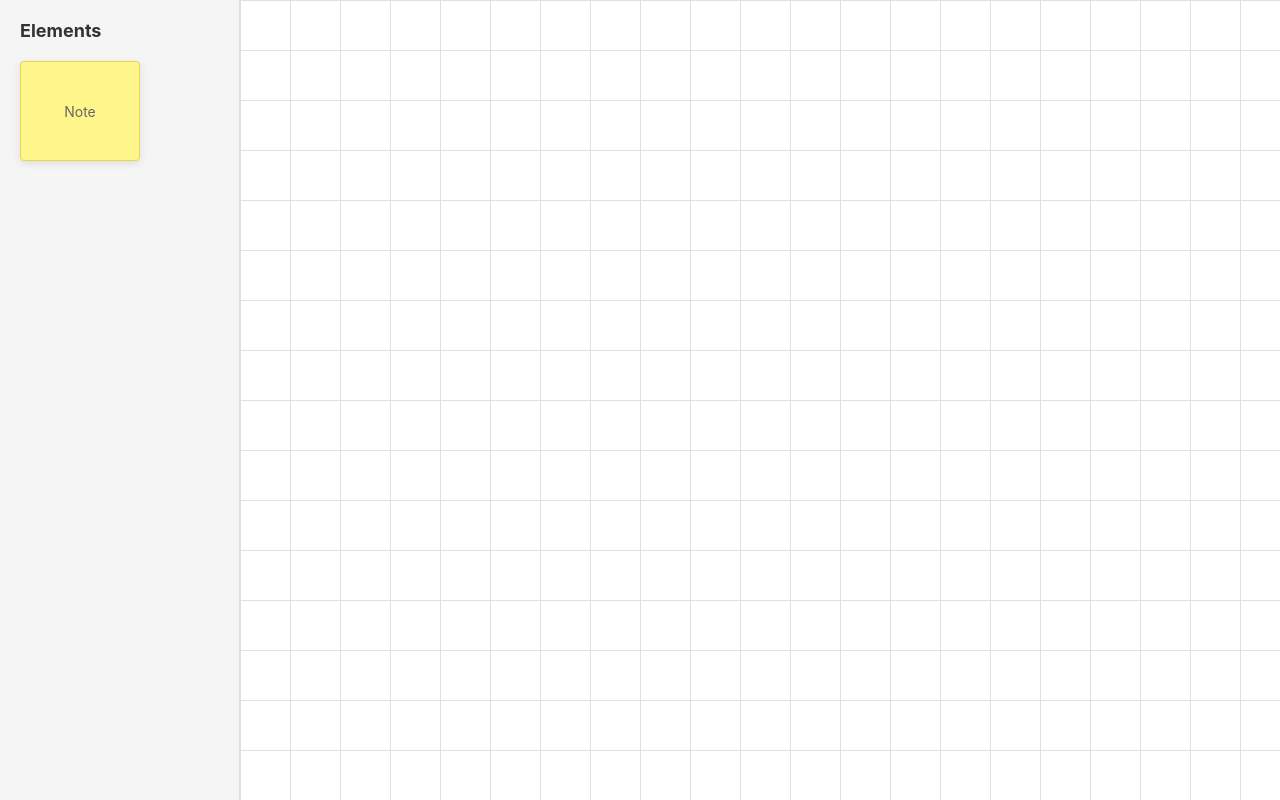
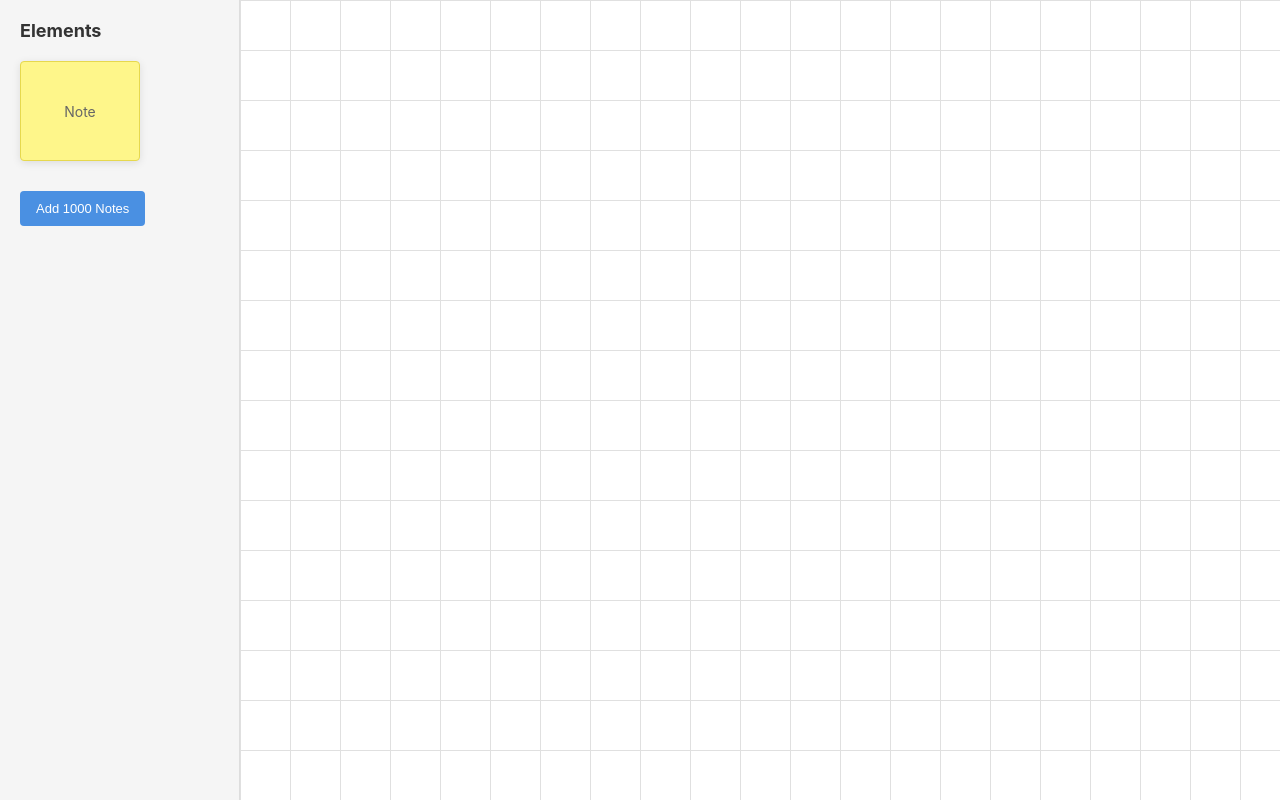
Before and after one commit to raimohanska/newboard, a React (Vite) app: page / in a window 1280 px wide. Built offline with nearby package versions, Linux system fonts and the light colour scheme.

Commit message:
Add perf test button

```diff
--- a/src/components/Sidebar.tsx
+++ b/src/components/Sidebar.tsx
@@ -1,7 +1,7 @@
 import { useState, useEffect } from 'react';
 import styled from 'styled-components';
 import { useDispatch } from 'react-redux';
-import { createItem } from '../store/workspaceSlice';
+import { createItem, bulkCreateItems } from '../store/workspaceSlice';
 import type { Note } from '../types';
 
 const SidebarContainer = styled.div`
@@ -57,11 +57,47 @@ const DraggingPreview = styled.div`
   z-index: 1000;
 `;
 
+const TestButton = styled.button`
+  margin-top: 30px;
+  padding: 10px 16px;
+  background: #4a90e2;
+  color: white;
+  border: none;
+  border-radius: 4px;
+  cursor: pointer;
+  font-size: 13px;
+  font-weight: 500;
+
+  &:hover {
+    background: #357abd;
+  }
+
+  &:active {
+    background: #2868a8;
+  }
+`;
+
 export const Sidebar = () => {
   const dispatch = useDispatch();
   const [isDragging, setIsDragging] = useState(false);
   const [dragPosition, setDragPosition] = useState({ x: 0, y: 0 });
   const [dragOffset, setDragOffset] = useState({ x: 0, y: 0 });
+
+  const handleAddTestItems = () => {
+    const items: Note[] = [];
+    for (let i = 0; i < 1000; i++) {
+      items.push({
+        id: `test-note-${Date.now()}-${i}`,
+        type: 'Note',
+        position: {
+          x: Math.random() * 9800,
+          y: Math.random() * 9800,
+        },
+        content: `Test note ${i + 1}`,
+      });
+    }
+    dispatch(bulkCreateItems(items));
+  };
 
   const handleMouseDown = (e: React.MouseEvent) => {
     e.preventDefault();
@@ -128,6 +164,9 @@ export const Sidebar = () => {
         >
           Note
         </DraggableNote>
+        <TestButton onClick={handleAddTestItems}>
+          Add 1000 Notes
+        </TestButton>
       </SidebarContainer>
       {isDragging && (
         <DraggingPreview
--- a/src/store/workspaceSlice.ts
+++ b/src/store/workspaceSlice.ts
@@ -61,6 +61,11 @@ const workspaceSlice = createSlice({
     clearSelection: (state: WorkspaceState) => {
       state.selectedIds = [];
     },
+    bulkCreateItems: (state: WorkspaceState, action: PayloadAction<CanvasItem[]>) => {
+      action.payload.forEach(item => {
+        state.items[item.id] = item;
+      });
+    },
   },
 });
 
@@ -73,5 +78,6 @@ export const {
   selectItem,
   toggleSelection,
   clearSelection,
+  bulkCreateItems,
 } = workspaceSlice.actions;
 export default workspaceSlice.reducer;
```
